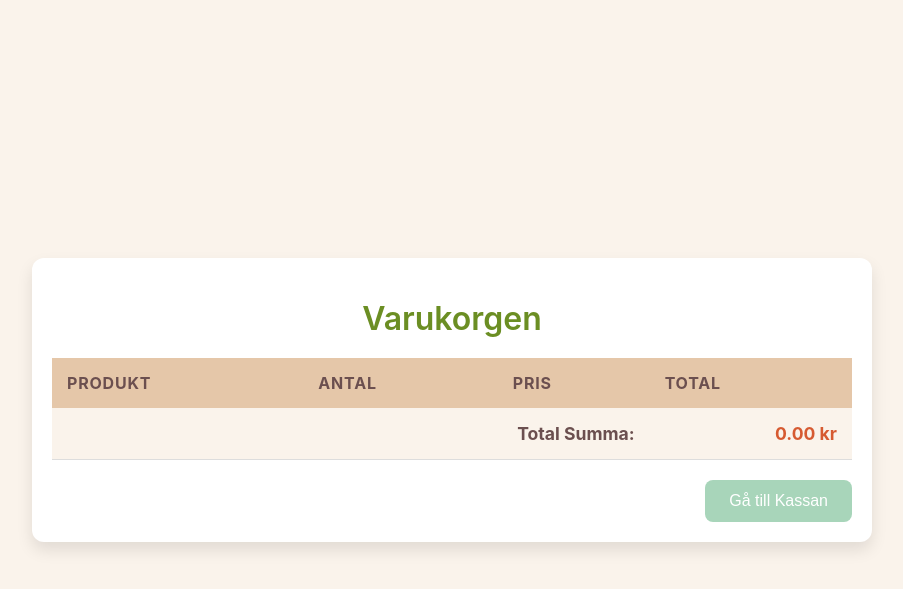
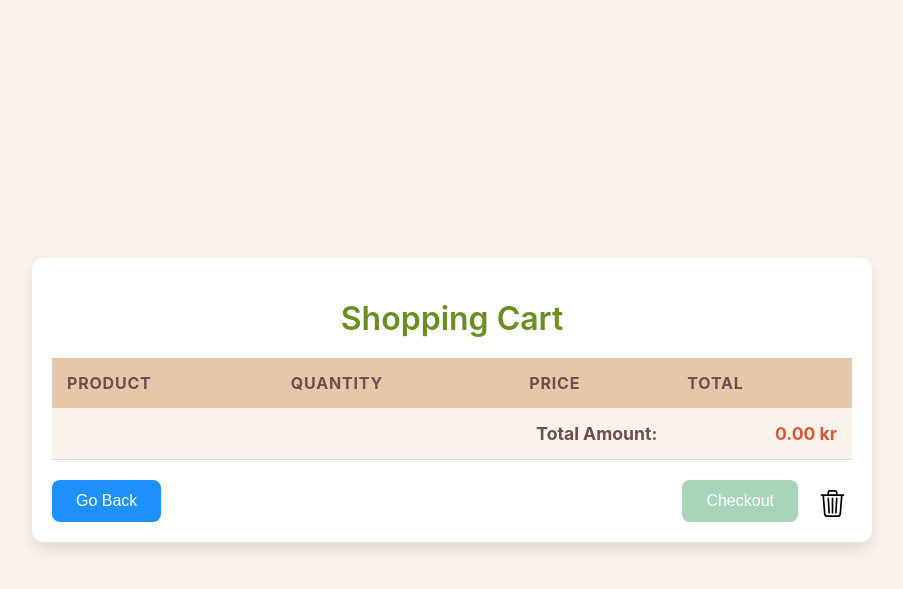
Before and after one commit to Keikomllr/group_project, a Node server app: page /basket in a window 1280 px wide. Shown: the top 589 px of the page, without its empty margins (188-1091 px from the left). Run offline with Node 20, Linux system fonts and the light colour scheme; some libraries are stand-ins or nearby versions.

Commit message:
fixed basket and added few buttons aswell with checkout/charis

```diff
--- a/public/stylesheets/basket.css
+++ b/public/stylesheets/basket.css
@@ -45,8 +45,8 @@ header h1 {
 }
 
 .basket-table th {
-    background-color: #E5C7A9; /* Soft Sand */
-    color: #6B4F4F; /* Deep Espresso */
+    background-color: #E5C7A9;
+    color: #6B4F4F;
     font-weight: bold;
     border: none;
     text-transform: uppercase;
@@ -55,25 +55,25 @@ header h1 {
 
 .basket-table td {
     border-bottom: 1px solid #ddd;
-    color: #4A4A4A; /* Charcoal Gray */
+    color: #4A4A4A;
 }
 
 .basket-table tbody tr:nth-child(odd) {
-    background-color: #F4EDE4; /* Light cream for contrast */
+    background-color: #F4EDE4;
 }
 
 .basket-table tbody tr:nth-child(even) {
-    background-color: #FFFFFF; /* White for alternating rows */
+    background-color: #FFFFFF;
 }
 
 .basket-table tbody tr:hover {
-    background-color: #F2D7C9; /* Subtle dusty rose hover */
+    background-color: #F2D7C9;
     transition: background-color 0.2s ease-in-out;
 }
 
 /* Total Row Styling */
 tfoot {
-    background-color: #FAF3EB; /* Matches the page background */
+    background-color: #FAF3EB;
     font-weight: bold;
     font-size: 1.1rem;
 }
@@ -81,12 +81,12 @@ tfoot {
 tfoot .total-label {
     text-align: right;
     padding-right: 15px;
-    color: #6B4F4F; /* Deep Espresso */
+    color: #6B4F4F;
 }
 
 tfoot .total-value {
     text-align: right;
-    color: #D65A31; /* Terracotta for emphasis */
+    color: #D65A31;
     font-weight: bold;
 }
 
@@ -102,14 +102,47 @@ tfoot .total-value {
     }
 }
 
-/* Checkout Button Styling */
+/* Checkout Container */
 .checkout-container {
-    text-align: right;
+    display: flex;
+    justify-content: space-between; /* Spread buttons/icons apart */
+    gap: 15px; /* Space between the buttons/icons */
     margin-top: 20px;
+    flex-wrap: wrap; /* Allow wrapping on smaller screens */
+    align-items: center; /* Center align items vertically */
 }
 
+/* Redirect to Homepage Button Styling */
+.redirect-to-home-container {
+    display: flex;
+    justify-content: flex-start; /* Align the button to the left */
+    align-items: center; /* Vertically center it with other items */
+    margin-right: auto; /* Push the "Go to Homepage" button to the left */
+}
+
+.redirect-home-button {
+    background-color: #1E90FF; /* Green background */
+    color: white;
+    border: none;
+    padding: 12px 24px;
+    font-size: 1rem;
+    border-radius: 8px; /* Rounded corners */
+    cursor: pointer;
+    transition: background-color 0.3s ease, transform 0.3s ease; /* Smooth hover and click effects */
+}
+
+.redirect-home-button:hover {
+    background-color: #007BFF; /* Darker green on hover */
+    transform: scale(1.05); /* Slightly enlarge the button */
+}
+
+.redirect-home-button:active {
+    transform: scale(0.98); /* Slight shrink effect when clicked */
+}
+
+/* Checkout Button Styling */
 .checkout-button {
-    background-color: #A8D5BA; /* Terracotta for a warm call-to-action */
+    background-color: #A8D5BA;
     color: #fff;
     border: none;
     padding: 12px 24px;
@@ -120,5 +153,27 @@ tfoot .total-value {
 }
 
 .checkout-button:hover {
-    background-color: #8FBC8F; /* Darker terracotta on hover */
+    background-color: #8FBC8F;
 }
+
+/* Empty Basket Icon Styling */
+.empty-basket-icon-container {
+    margin-top: 7px;
+}
+
+.empty-basket-icon {
+    background-color: transparent;
+    border: none;
+    cursor: pointer;
+    transition: transform 0.3s ease, filter 0.3s ease;
+}
+
+.trash-can-icon {
+    width: 27px;
+    height: 27px;
+    transition: transform 0.3s ease;
+}
+
+.empty-basket-icon:hover .trash-can-icon {
+    transform: rotate(5deg) scale(1.2); /* Slight rotation and scaling on hover */
+}
--- a/routes/basket.js
+++ b/routes/basket.js
@@ -1,10 +1,12 @@
 var express = require('express');
 var router = express.Router();
+const path = require("path");
+const dbPath = path.join(__dirname, "../products.db");
 
 const sqlite3 = require("sqlite3").verbose(); // Correct usage for sqlite3.verbose()
 
 // Initialize the database connection
-const db = new sqlite3.Database("../products.db", (err) => {
+const db = new sqlite3.Database(dbPath, (err) => {
     if (err) {
         console.error("Error opening database:", err.message);
     } else {
@@ -12,12 +14,13 @@ const db = new sqlite3.Database("../products.db", (err) => {
     }
 });
 
+
 // GET route
 router.get("/", function (req, res) {
     let basket = req.session.basket ?? [];
 
     res.render("basket", {
-        title: "Varukorgen",
+        title: "Shopping Cart",
         basket,
     });
 });
@@ -27,7 +30,7 @@ router.post("/", function (req, res) {
     const productId = req.body.productId;
 
     let basket = req.session.basket ?? [];
-    let basketItem = basket.find(x => x.productId == productId);
+    let basketItem = basket.find(x => x.product.id == productId);
 
     if (basketItem) {
         basketItem.quantity += 1;
@@ -63,4 +66,11 @@ router.post("/", function (req, res) {
     res.redirect("back");
 });
 
+
+// POST route to clear the basket
+router.post("/clear", function (req, res) {
+    req.session.basket = []; // Clear the basket by resetting it to an empty array
+    res.redirect("/basket"); // Redirect back to the basket page
+});
+
 module.exports = router;
--- a/views/basket.ejs
+++ b/views/basket.ejs
@@ -15,9 +15,9 @@
             <table class="basket-table">
                 <thead>
                     <tr>
-                        <th>Produkt</th>
-                        <th>Antal</th>
-                        <th>Pris</th>
+                        <th>Product</th>
+                        <th>Quantity</th>
+                        <th>Price</th>
                         <th>Total</th>
                     </tr>
                 </thead>
@@ -33,7 +33,7 @@
                 </tbody>
                 <tfoot>
                     <tr>
-                        <td colspan="3" class="total-label">Total Summa:</td>
+                        <td colspan="3" class="total-label">Total Amount:</td>
                         <td class="total-value">
                             <%= basket.reduce((sum, item) => sum + (item.product.price * item.quantity), 0).toFixed(2) %> kr
                         </td>
@@ -41,11 +41,27 @@
                 </tfoot>
             </table>
 
-            <!-- Checkout Button -->
             <div class="checkout-container">
+                <!-- Redirect to Homepage Button -->
+                <div class="redirect-to-home-container">
+                    <form action="/" method="GET" class="redirect-home-form">
+                        <button type="submit" class="redirect-home-button">Go Back</button>
+                    </form>
+                </div>
+
+                <!-- Checkout Button -->
                 <form action="/checkout" method="GET">
-                    <button type="submit" class="checkout-button">Gå till Kassan</button>
+                    <button type="submit" class="checkout-button">Checkout</button>
                 </form>
+
+                <!-- Empty Basket Icon (SVG Image) -->
+                <div class="empty-basket-icon-container">
+                    <form action="/basket/clear" method="POST" class="empty-basket-form">
+                        <button type="submit" class="empty-basket-icon" title="Empty Basket">
+                            <img src="/img/trash3.svg" alt="Empty Basket" class="trash-can-icon" width="24" height="24">
+                        </button>
+                    </form>
+                </div>
             </div>
         </main>
     </div>
--- a/views/checkout.ejs
+++ b/views/checkout.ejs
@@ -117,6 +117,11 @@
         </div>
 
         <button type="submit" class="btn">Submit</button>
+
+        <!-- Go to Homepage Button -->
+<a href="/" class="redirect-homepage-button">
+    <button type="button" class="btn">Go to Homepage</button>
+</a>
     </form>
    </div>
 </body>
```
Also changed, not shown: public/stylesheets/gataway.css (+15 -0 lines), views/index.ejs (+10 -6 lines), views/products/view.ejs (+10 -7 lines), public/img/trash3.svg (added).
